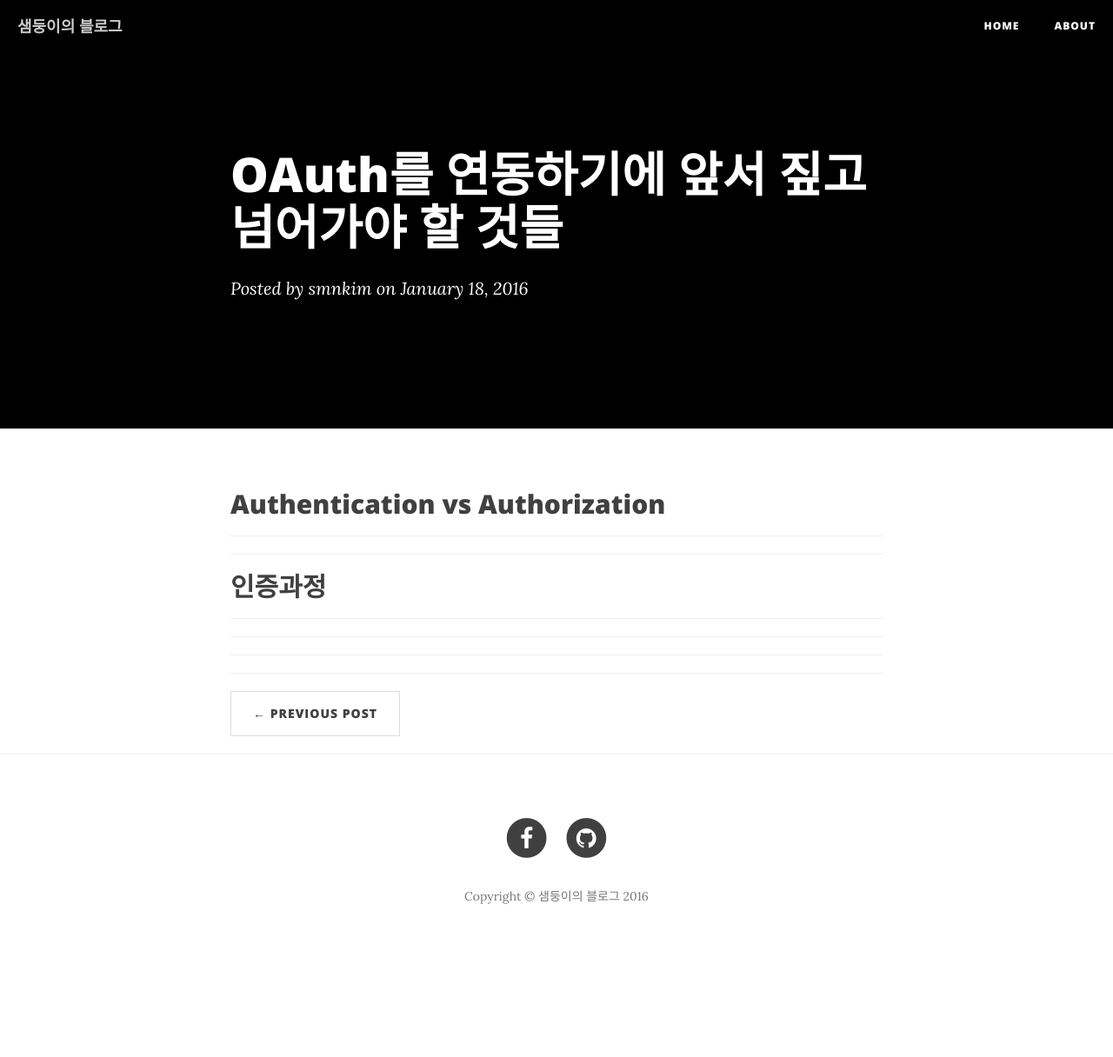
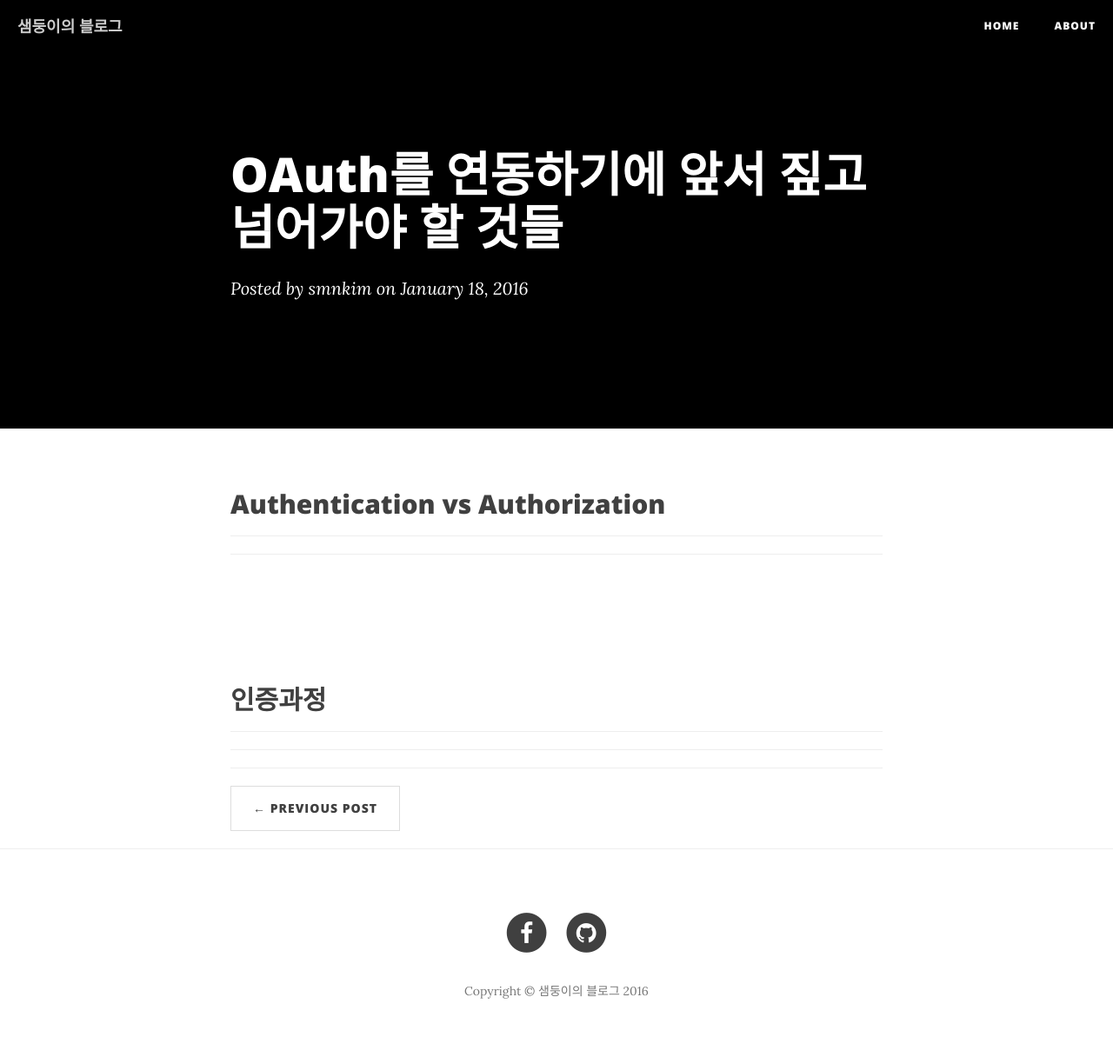
Before and after one commit to smnkim/smnkim.github.io, a Jekyll site: the page built from _posts/2016-01-18-smn-article.2.markdown, in a window 1280 px wide. Shown: the whole page at 87% size. Built offline with Jekyll 4.4.1, drawn with Linux system fonts in a browser that asks for light colours; nearby versions of some CDN libraries; before the commit the page ends 1107 px from its top, so only the background shows below that.

Commit message:
insert article

```diff
--- a/_posts/2016-01-18-smn-article.2.markdown
+++ b/_posts/2016-01-18-smn-article.2.markdown
@@ -15,10 +15,10 @@
 
 ----
 
+<br><br><br>
+
 ## 인증과정
 
 ----
 
-__   __
-
 ----
```
